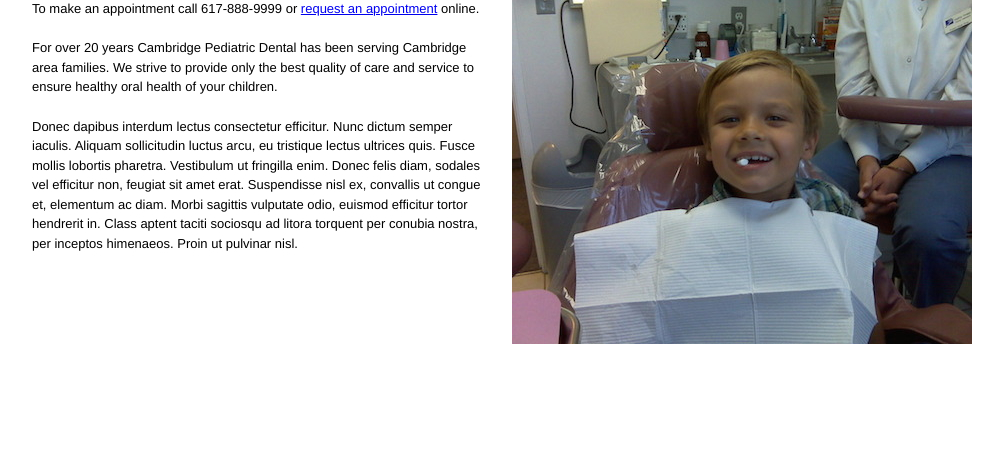
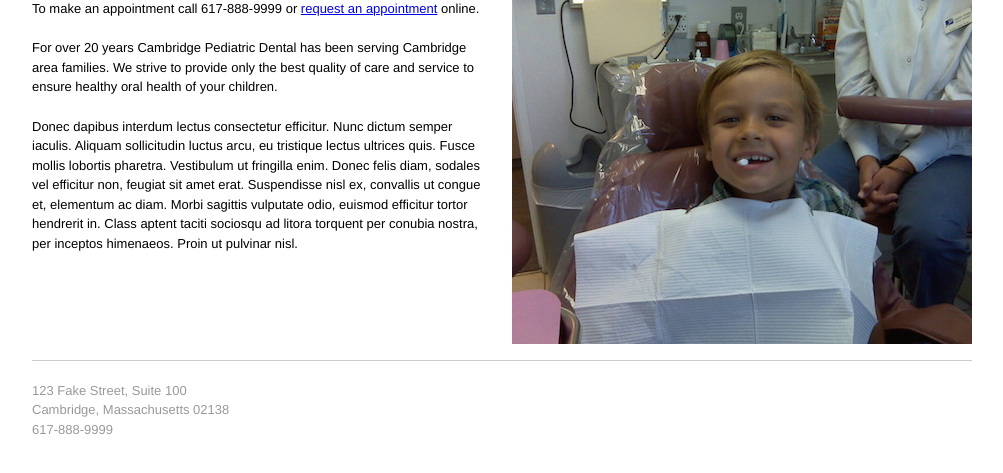
Before and after one commit to spullen/cscie12-final-project, a PHP site: page /index.php in a window 1280 px wide. Shown: the part 128-601 px from the top of the page, without its empty margins (138-1141 px from the left). Run offline with PHP 8.4, Linux system fonts and the light colour scheme; some libraries are stand-ins or nearby versions.

Commit message:
Adding footer

```diff
--- a/includes/footer.php
+++ b/includes/footer.php
@@ -1,3 +1,14 @@
+  <div class="grid-100">
+    <hr class="spacer">
+    <footer>
+      <p>
+        123 Fake Street, Suite 100<br>
+        Cambridge, Massachusetts 02138<br>
+        617-888-9999
+      </p>
+    </footer>
+  </div>
+</div>
 <script type="text/javascript" src="https://code.jquery.com/jquery-1.11.2.min.js"></script>
 <script type="text/javascript" src="https://code.jquery.com/ui/1.11.4/jquery-ui.min.js"></script>
 <script type="text/javascript" src="https://maps.googleapis.com/maps/api/js?key=AIzaSyBLjKBscagzgDoqAnUwhsnPfzt245RmW1E"></script>
--- a/stylesheets/application.css
+++ b/stylesheets/application.css
@@ -1,5 +1,9 @@
 address {
   font-style: normal;
+}
+
+footer {
+  color: #999;
 }
 
 nav ul {
@@ -49,6 +53,10 @@ nav li {
   padding: 0;
 }
 
+.spacer {
+  margin-top: 1.25em;
+}
+
 .header-information {
   font-size: 1.125em;
   font-weight: bold;
```
